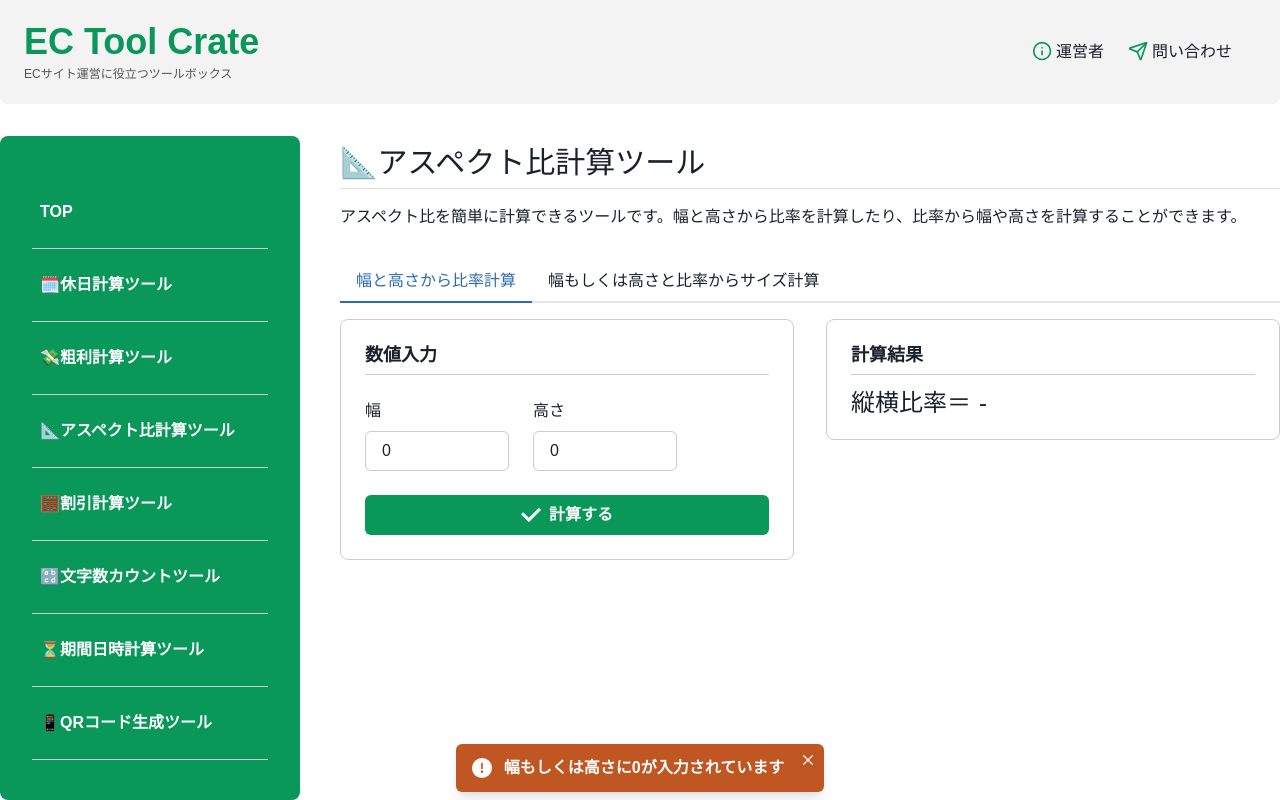
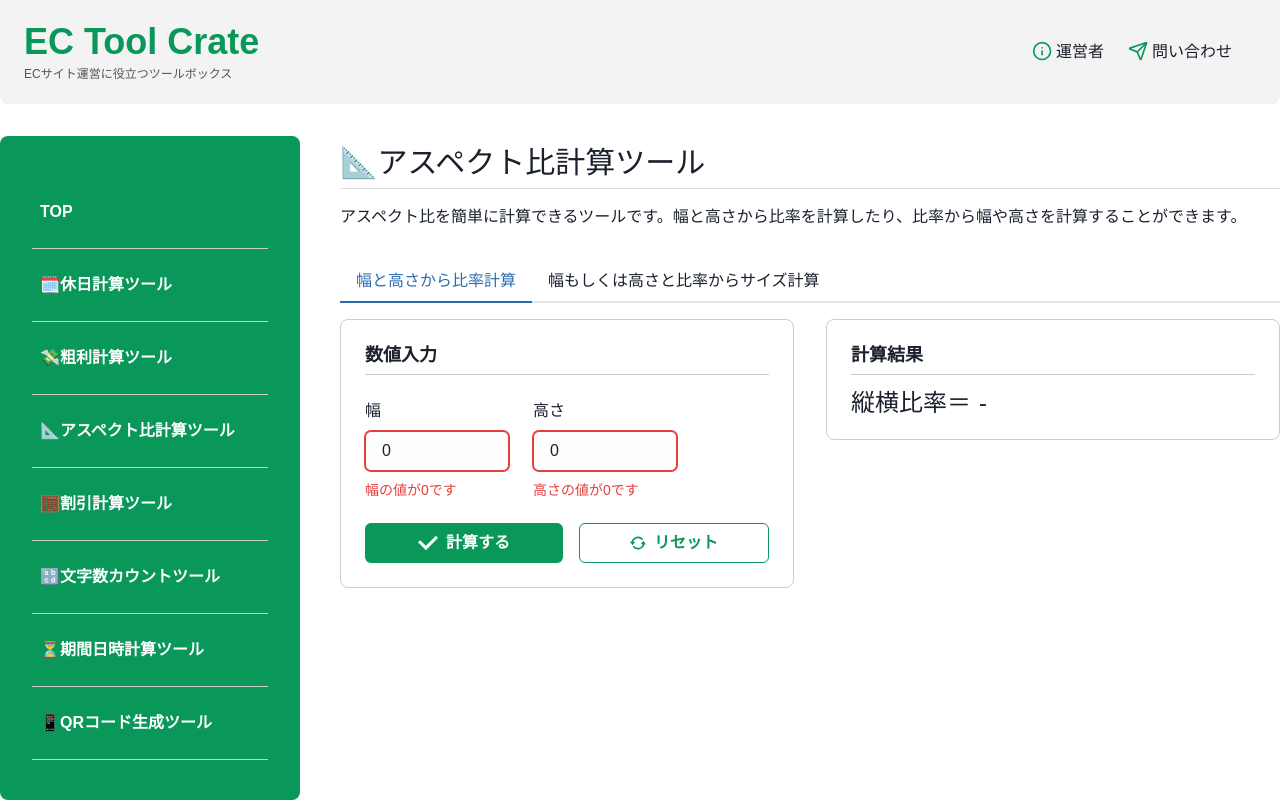
Before and after one commit to mimihokuro/app, a React (Vite) app: page /aspect-ratio-calculator in a window 1280 px wide. Both pictures are taken after a click on the button "計算する". Shown: the top 800 px of the page. Built offline with nearby package versions, Linux system fonts and the light colour scheme.

Commit message:
🎨 不備があったときにそれぞれの数値入力フォーム下にエラー文を表示するよう機能追加し、アスペクト比計算ツールにリセットボタンを実装

```diff
--- a/src/components/NumberInputForm.jsx
+++ b/src/components/NumberInputForm.jsx
@@ -1,5 +1,6 @@
 import {
   FormControl,
+  FormErrorMessage,
   FormLabel,
   HStack,
   NumberInput,
@@ -8,18 +9,30 @@ import {
 } from "@chakra-ui/react";
 import PropTypes from "prop-types";
 
-const NumberInputForm = ({ id, label, value, unit, onChange, max }) => {
+const NumberInputForm = ({
+  id,
+  label,
+  value,
+  unit,
+  onChange,
+  max,
+  errorMessage,
+  isInvalid = false,
+  min = 0,
+  step = 0.1,
+  precision = 1,
+}) => {
   return (
-    <FormControl maxWidth={36}>
+    <FormControl maxWidth={36} isInvalid={isInvalid}>
       {label && <FormLabel htmlFor={id}>{label}</FormLabel>}
       <HStack>
         <NumberInput
           id={id}
           value={value}
-          min={0}
+          min={min}
           max={max}
-          step={0.1}
-          precision={1}
+          step={step}
+          precision={precision}
           onChange={onChange}
           borderColor="colorGray"
           focusBorderColor="primary"
@@ -29,6 +42,9 @@ const NumberInputForm = ({ id, label, value, unit, onChange, max }) => {
         </NumberInput>
         {unit && <Text>{unit}</Text>}
       </HStack>
+      {isInvalid && errorMessage && (
+        <FormErrorMessage>{errorMessage}</FormErrorMessage>
+      )}
     </FormControl>
   );
 };
@@ -38,7 +54,12 @@ NumberInputForm.propTypes = {
   label: PropTypes.string,
   value: PropTypes.oneOfType([PropTypes.string, PropTypes.number]).isRequired,
   max: PropTypes.number,
+  min: PropTypes.number,
+  step: PropTypes.number,
+  precision: PropTypes.number,
   unit: PropTypes.string,
+  errorMessage: PropTypes.string,
+  isInvalid: PropTypes.bool,
   onChange: PropTypes.func.isRequired,
 };
 
--- a/src/features/aspect-calculation/CalculateFromWidthAndHeight.jsx
+++ b/src/features/aspect-calculation/CalculateFromWidthAndHeight.jsx
@@ -1,45 +1,79 @@
-import { Grid, HStack, Stack, Text, useToast } from "@chakra-ui/react";
-import { useState } from "react";
+import {
+  Grid,
+  HStack,
+  Stack,
+  Text,
+  useToast,
+  useBreakpointValue,
+  ButtonGroup,
+} from "@chakra-ui/react";
+import { useMemo, useState } from "react";
 import { css } from "@emotion/react";
 import NumberInputForm from "../../components/NumberInputForm";
 import MainContentsHeading from "../../components/MainContentsHeading";
 import ExecuteButton from "../../components/ExecuteButton";
+import { RepeatIcon } from "@chakra-ui/icons";
 
 const CalculateFromWidthAndHeight = () => {
   const [widthSize, setWidthSize] = useState(0);
   const [heightSize, setHeightSize] = useState(0);
-  const [resultAspect, setResultAspect] = useState("-");
+  const [resultAspect, setResultAspect] = useState("－");
+  const [hasZeroInWidth, setHasZeroInWidth] = useState(false);
+  const [hasZeroInHeight, setHasZeroInHeight] = useState(false);
   const toast = useToast();
+  const toastPosition = useBreakpointValue({
+    base: "bottom",
+    md: "top",
+  });
 
-  const ASPECT_RATIO_ITEMS = [
+  const ASPECT_RATIO_ITEMS = useMemo(
+    () => [
       {
         id: "width-size",
         label: "幅",
         type: widthSize,
         func: setWidthSize,
+        errorMessage: "幅の値が0です",
+        hasError: hasZeroInWidth,
       },
       {
         id: "height-size",
         label: "高さ",
         type: heightSize,
         func: setHeightSize,
+        errorMessage: "高さの値が0です",
+        hasError: hasZeroInHeight,
       },
-  ];
+    ],
+    [
+      widthSize,
+      heightSize,
+      hasZeroInWidth,
+      hasZeroInHeight,
+      setWidthSize,
+      setHeightSize,
+    ]
+  );
 
   const handleInputNum = (func) => (valueString) => {
+    setHasZeroInWidth(false);
+    setHasZeroInHeight(false);
     const value = parseInt(valueString, 10);
     func(isNaN(value) ? 0 : value);
   };
 
   const calculateAspectRatio = () => {
-    if (heightSize <= 0 || widthSize <= 0) {
-      toast({
-        title: "幅もしくは高さに0が入力されています",
-        status: "warning",
-        duration: 3000,
-        isClosable: true,
-        position: "bottom",
-      });
+    setHasZeroInWidth(false);
+    setHasZeroInHeight(false);
+    if (widthSize <= 0 || heightSize <= 0) {
+      setResultAspect("-");
+
+      if (heightSize <= 0) {
+        setHasZeroInHeight(true);
+      }
+      if (widthSize <= 0) {
+        setHasZeroInWidth(true);
+      }
       return;
     }
 
@@ -57,7 +91,22 @@ const CalculateFromWidthAndHeight = () => {
       status: "success",
       duration: 1500,
       isClosable: true,
-      position: "bottom",
+      position: toastPosition,
+    });
+  };
+
+  const resetForm = () => {
+    setWidthSize(0);
+    setHeightSize(0);
+    setResultAspect("－");
+    setHasZeroInWidth(false);
+    setHasZeroInHeight(false);
+    toast({
+      title: "計算条件をリセットしました",
+      status: "info",
+      duration: 1500,
+      isClosable: true,
+      position: toastPosition,
     });
   };
 
@@ -84,20 +133,42 @@ const CalculateFromWidthAndHeight = () => {
           borderRadius={8}
         >
           <MainContentsHeading heading="数値入力" />
-          <HStack flexWrap={"wrap"} placeItems={"start"} gap={6} width={"100%"}>
+          <Stack
+            flexDirection={{ base: "column", sm: "row" }}
+            placeItems={"start"}
+            gap={6}
+            width={"100%"}
+          >
             {ASPECT_RATIO_ITEMS.map((item) => {
               return (
+                <Stack key={item.id}>
                   <NumberInputForm
                     key={item.id}
                     id={item.id}
                     label={item.label}
                     value={item.type}
                     onChange={handleInputNum(item.func)}
+                    errorMessage={item.errorMessage}
+                    isInvalid={item.hasError}
                   />
+                </Stack>
               );
             })}
-          </HStack>
+          </Stack>
+          <ButtonGroup
+            display={"grid"}
+            gridTemplateColumns={"repeat(2, 1fr)"}
+            width={"100%"}
+            gap={2}
+          >
             <ExecuteButton buttonFunc={calculateAspectRatio} text="計算する" />
+            <ExecuteButton
+              icon={<RepeatIcon />}
+              variant="outline"
+              buttonFunc={resetForm}
+              text="リセット"
+            />
+          </ButtonGroup>
         </Stack>
         <Stack
           gap={4}
--- a/src/features/aspect-calculation/HeightFromRatioAndWidth.jsx
+++ b/src/features/aspect-calculation/HeightFromRatioAndWidth.jsx
@@ -1,10 +1,13 @@
 import {
+  ButtonGroup,
   Grid,
+  Heading,
   HStack,
   Radio,
   RadioGroup,
   Stack,
   Text,
+  useBreakpointValue,
   useToast,
 } from "@chakra-ui/react";
 import { useState } from "react";
@@ -12,6 +15,7 @@ import { css } from "@emotion/react";
 import NumberInputForm from "../../components/NumberInputForm";
 import MainContentsHeading from "../../components/MainContentsHeading";
 import ExecuteButton from "../../components/ExecuteButton";
+import { RepeatIcon } from "@chakra-ui/icons";
 
 const ASPECT_OPTIONS = [
   { label: "黄金比（1 : 1.618）", value: "1" },
@@ -31,10 +35,22 @@ const HeightFromRatioAndWidth = () => {
   const [isSelectedOption, setIsSelectedOption] = useState("1");
   const [widthRatio, setWidthRatio] = useState(0);
   const [heightRatio, setHeightRatio] = useState(0);
+  const [hasZeroValue, setHasZeroValue] = useState(false);
+  const [hasZeroOptionWidthValue, setHasZeroOptionWidthValue] = useState(false);
+  const [hasZeroOptionHeightValue, setHasZeroOptionHeightValue] =
+    useState(false);
   const [optionalRatioFlag, setOptionalRatioFlag] = useState(false);
+
   const toast = useToast();
+  const toastPosition = useBreakpointValue({
+    base: "bottom",
+    md: "top",
+  });
 
   const handleInputNum = (func) => (valueString) => {
+    setHasZeroValue(false);
+    setHasZeroOptionWidthValue(false);
+    setHasZeroOptionHeightValue(false);
     const value = parseInt(valueString, 10);
     func(isNaN(value) ? 0 : value);
   };
@@ -52,14 +68,7 @@ const HeightFromRatioAndWidth = () => {
 
   const calculateHeight = () => {
     if (widthSize <= 0) {
-      toast({
-        title: "幅/高さに0が入力されています",
-        description: "幅もしくは高さに0以外の値を入力してください。",
-        status: "error",
-        duration: 3000,
-        isClosable: true,
-        position: "bottom",
-      });
+      setHasZeroValue(true);
       return;
     }
     if (isSelectedOption === "1") {
@@ -79,19 +88,16 @@ const HeightFromRatioAndWidth = () => {
     } else if (isSelectedOption === "8") {
       setHeightSize(((widthSize / 3) * 4).toFixed(0));
     } else if (isSelectedOption === "9") {
-      if (widthRatio > 0 && heightRatio > 0) {
+      if (widthRatio <= 0 || heightRatio <= 0) {
+        if (widthRatio <= 0) {
+          setHasZeroOptionWidthValue(true);
+        }
+        if (heightRatio <= 0) {
+          setHasZeroOptionHeightValue(true);
+        }
+        return;
+      } else {
         setHeightSize(((widthSize / widthRatio) * heightRatio).toFixed(0));
-      } else {
-        toast({
-          title: "任意の比率に0が入力されています",
-          description:
-            "計算したい幅と高さの比率に0以外の値を入力してください。",
-          status: "error",
-          duration: 3000,
-          isClosable: true,
-          position: "bottom",
-        });
-        return;
       }
     }
     toast({
@@ -99,7 +105,27 @@ const HeightFromRatioAndWidth = () => {
       status: "success",
       duration: 1500,
       isClosable: true,
-      position: "bottom",
+      position: toastPosition,
+    });
+  };
+
+  const resetForm = () => {
+    setWidthSize(0);
+    setHeightSize(0);
+    setIsSelectedOption("1");
+    setWidthRatio(0);
+    setHeightRatio(0);
+    setOptionalRatioFlag(false);
+    setHasZeroValue(false);
+    setHasZeroOptionWidthValue(false);
+    setHasZeroOptionHeightValue(false);
+
+    toast({
+      title: "計算条件をリセットしました",
+      status: "info",
+      duration: 1500,
+      isClosable: true,
+      position: toastPosition,
     });
   };
 
@@ -131,10 +157,14 @@ const HeightFromRatioAndWidth = () => {
               id={"w-or-h-size"}
               label={"幅もしくは高さ"}
               value={widthSize}
+              errorMessage="値が0です"
+              isInvalid={hasZeroValue}
               onChange={handleInputNum(setWidthSize)}
             />
             <Stack>
-              <Text fontWeight={"500"}>計算する比率</Text>
+              <Text fontWeight={"500"}>
+                計算する比率（例．入力値：◯＝16：9）
+              </Text>
               <RadioGroup
                 onChange={handleOptionChange}
                 value={isSelectedOption}
@@ -159,24 +189,49 @@ const HeightFromRatioAndWidth = () => {
             </Stack>
             {optionalRatioFlag && (
               <Stack>
-                <Text fontWeight={"500"}>計算したい比率を入力してください</Text>
-                <HStack gap={2}>
+                <Heading
+                  as={"h3"}
+                  pb={2}
+                  fontSize={16}
+                  borderBottom={"1px solid"}
+                  borderBottomColor="colorGray"
+                >
+                  計算したい比率を入力してください
+                </Heading>
+                <HStack gap={2} placeItems={"start"}>
                   <NumberInputForm
                     id={"width-ratio"}
                     value={widthRatio}
+                    errorMessage="値が0です"
+                    isInvalid={hasZeroOptionWidthValue}
                     onChange={handleInputNum(setWidthRatio)}
                   />
                   <Text as={"span"}>:</Text>
                   <NumberInputForm
                     id={"height-ratio"}
                     value={heightRatio}
+                    isInvalid={hasZeroOptionHeightValue}
+                    errorMessage="値が0です"
                     onChange={handleInputNum(setHeightRatio)}
                   />
                 </HStack>
               </Stack>
             )}
           </HStack>
-          <ExecuteButton buttonFunc={calculateHeight} text="計算する" />
+          <ButtonGroup
+            display={"grid"}
+            gridTemplateColumns={"repeat(2, 1fr)"}
+            width={"100%"}
+            gap={2}
+          >
+            <ExecuteButton buttonFunc={calculateHeight} text="計算する" />
+            <ExecuteButton
+              icon={<RepeatIcon />}
+              variant="outline"
+              buttonFunc={resetForm}
+              text="リセット"
+            />
+          </ButtonGroup>
         </Stack>
         <Stack
           gap={4}
@@ -186,10 +241,9 @@ const HeightFromRatioAndWidth = () => {
           borderRadius={8}
         >
           <MainContentsHeading heading="計算結果" />
-          <HStack alignItems="end" fontSize={24} lineHeight="1">
-            <Text as={"span"}>算出サイズ：</Text>
-            <Text as={"span"}>{heightSize}</Text>
-          </HStack>
+          <Text fontSize={28}>
+            {widthSize} : {heightSize}
+          </Text>
         </Stack>
       </Grid>
     </>
```
Lines whose indentation alone changed are shown as unchanged.
